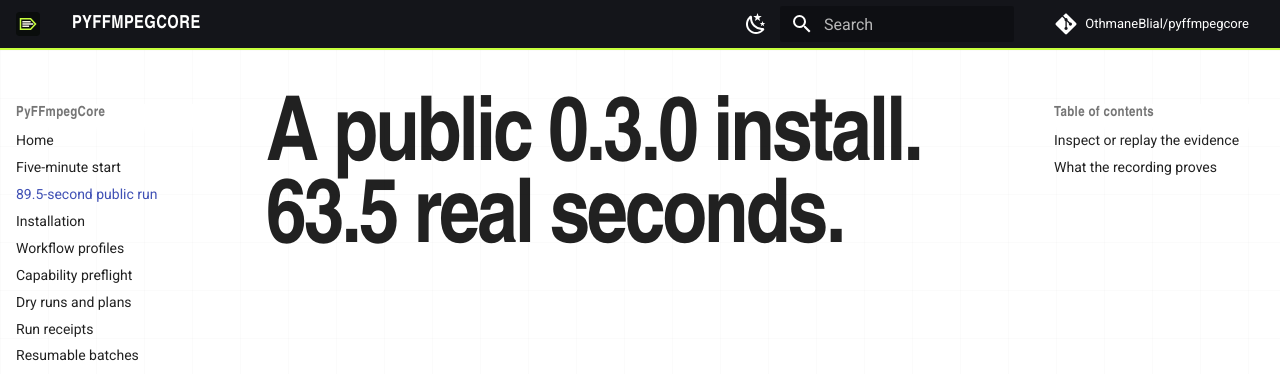
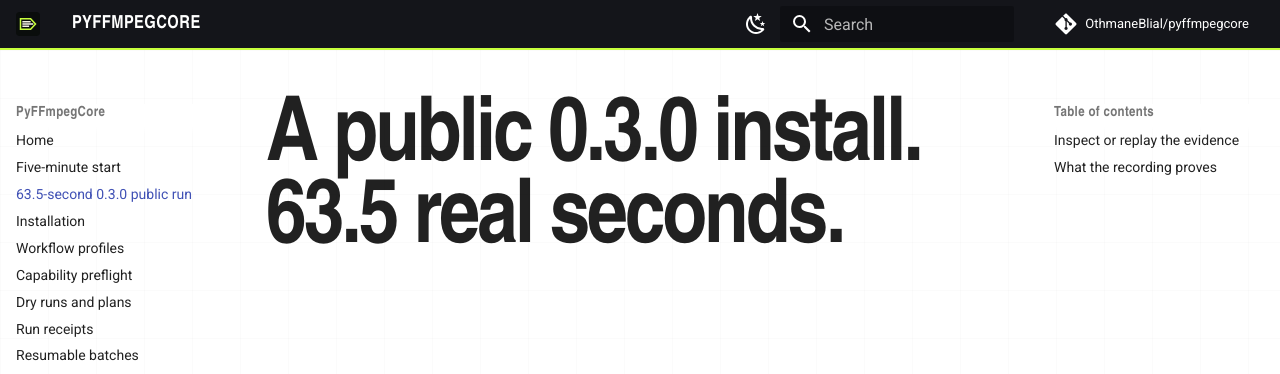
Before and after one commit to OthmaneBlial/pyffmpegcore, an MkDocs documentation site: the page built from docs/terminal-demo.md, in a window 1280 px wide. Shown: the top 374 px of the page. Built offline with MkDocs 1.6.1 and Material for MkDocs 9.7.7, drawn with Linux system fonts in a browser that asks for light colours; comment, search, counter and statistics services are not loaded.

Commit message:
docs: update public run navigation label

```diff
--- a/mkdocs.yml
+++ b/mkdocs.yml
@@ -54,7 +54,7 @@ extra:
 nav:
   - Home: index.md
   - Five-minute start: quickstart.md
-  - 89.5-second public run: terminal-demo.md
+  - 63.5-second 0.3.0 public run: terminal-demo.md
   - Installation: installation.md
   - Workflow profiles: profiles.md
   - Capability preflight: preflight.md
```
